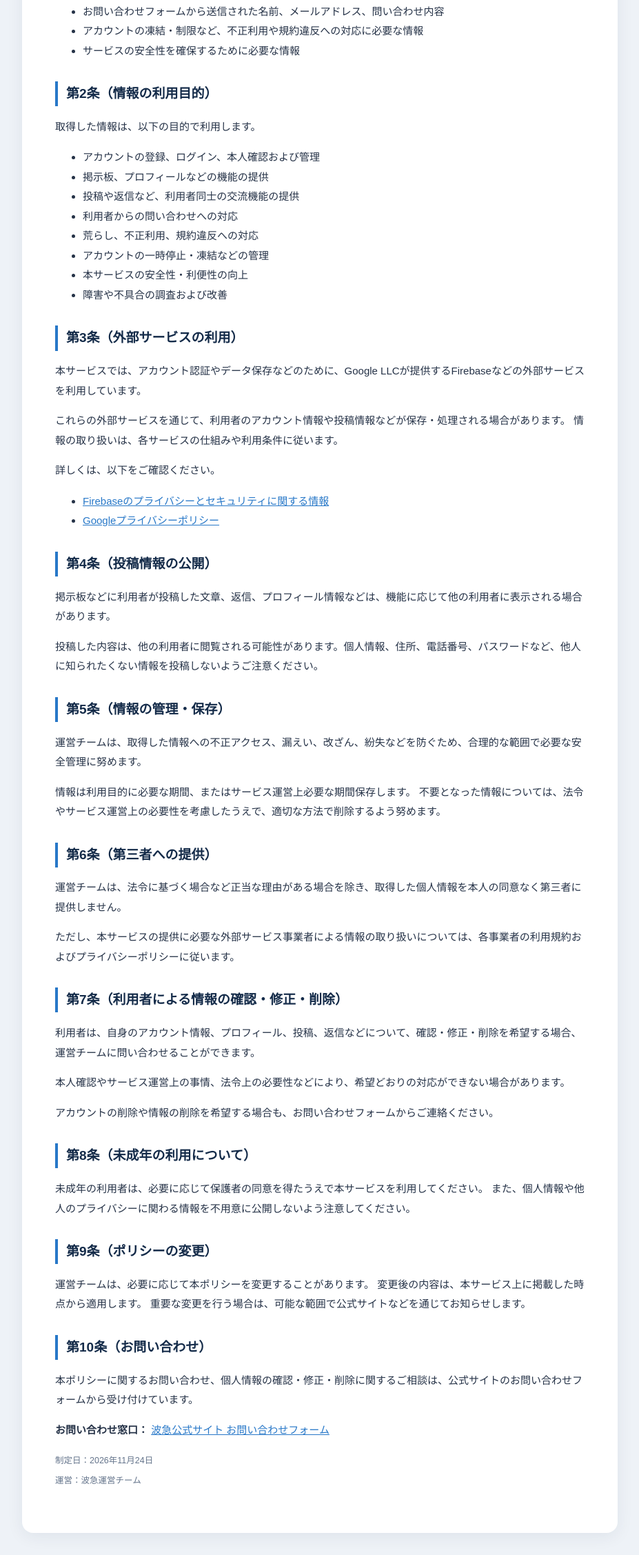
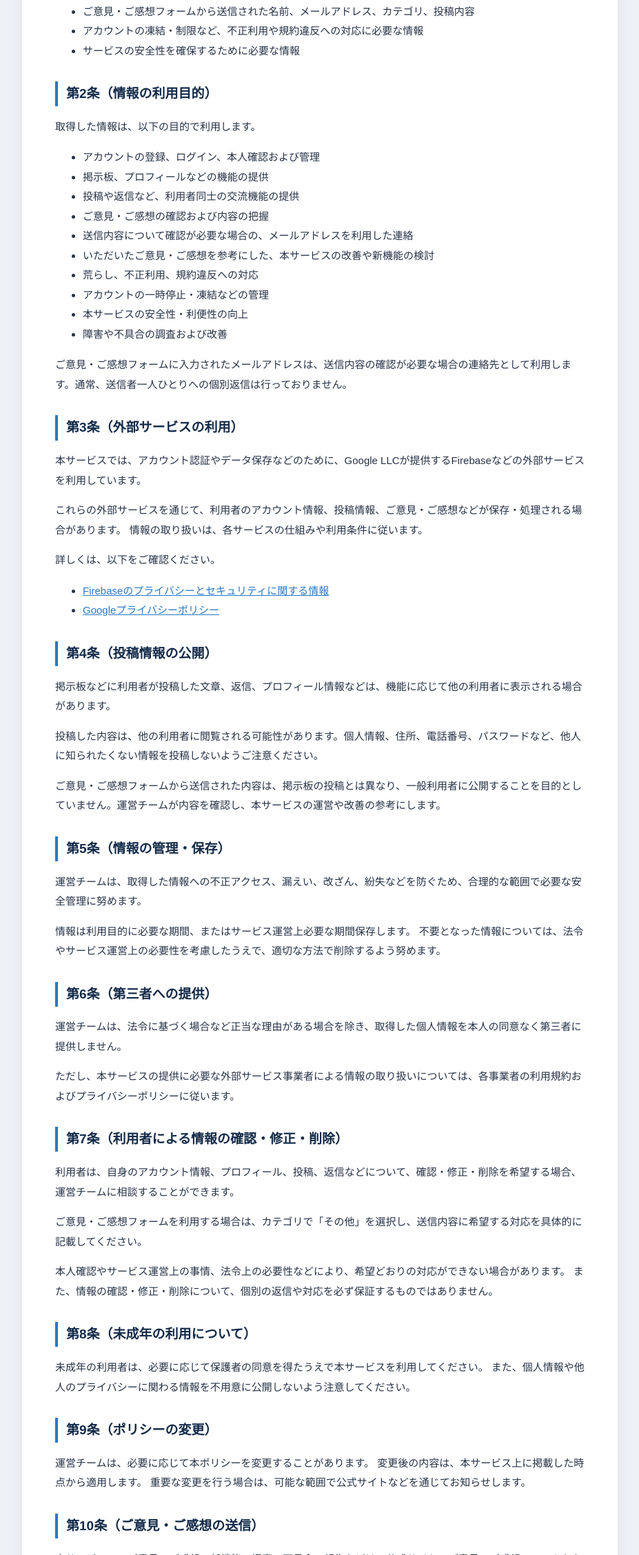
Before and after one commit to Namikyu/Namikyu-railway, a plain HTML site: page privacy.html in a window 1280 px wide. Shown: the part 545-2800 px from the top of the page at 69% size, without its empty margins (176-1103 px from the left). Drawn offline with Linux system fonts and the light colour scheme.

Commit message:
Update privacy.html

```diff
--- a/privacy.html
+++ b/privacy.html
@@ -1,3 +1,4 @@
+
 <!DOCTYPE html>
 <html lang="ja">
 <head>
@@ -50,7 +51,7 @@ footer a{margin:0 8px}
 <li>ユーザー名、プロフィール画像、プロフィールに入力された情報</li>
 <li>掲示板への投稿、返信、投稿日時などのコンテンツ情報</li>
 <li>オンライン状態など、サービスの機能に伴って記録される情報</li>
-<li>お問い合わせフォームから送信された名前、メールアドレス、問い合わせ内容</li>
+<li>ご意見・ご感想フォームから送信された名前、メールアドレス、カテゴリ、投稿内容</li>
 <li>アカウントの凍結・制限など、不正利用や規約違反への対応に必要な情報</li>
 <li>サービスの安全性を確保するために必要な情報</li>
 </ul>
@@ -63,12 +64,18 @@ footer a{margin:0 8px}
 <li>アカウントの登録、ログイン、本人確認および管理</li>
 <li>掲示板、プロフィールなどの機能の提供</li>
 <li>投稿や返信など、利用者同士の交流機能の提供</li>
-<li>利用者からの問い合わせへの対応</li>
+<li>ご意見・ご感想の確認および内容の把握</li>
+<li>送信内容について確認が必要な場合の、メールアドレスを利用した連絡</li>
+<li>いただいたご意見・ご感想を参考にした、本サービスの改善や新機能の検討</li>
 <li>荒らし、不正利用、規約違反への対応</li>
 <li>アカウントの一時停止・凍結などの管理</li>
 <li>本サービスの安全性・利便性の向上</li>
 <li>障害や不具合の調査および改善</li>
 </ul>
+
+<p>
+ご意見・ご感想フォームに入力されたメールアドレスは、送信内容の確認が必要な場合の連絡先として利用します。通常、送信者一人ひとりへの個別返信は行っておりません。
+</p>
 
 <h2>第3条（外部サービスの利用）</h2>
 
@@ -77,7 +84,7 @@ footer a{margin:0 8px}
 </p>
 
 <p>
-これらの外部サービスを通じて、利用者のアカウント情報や投稿情報などが保存・処理される場合があります。
+これらの外部サービスを通じて、利用者のアカウント情報、投稿情報、ご意見・ご感想などが保存・処理される場合があります。
 情報の取り扱いは、各サービスの仕組みや利用条件に従います。
 </p>
 
@@ -98,6 +105,10 @@ footer a{margin:0 8px}
 
 <p>
 投稿した内容は、他の利用者に閲覧される可能性があります。個人情報、住所、電話番号、パスワードなど、他人に知られたくない情報を投稿しないようご注意ください。
+</p>
+
+<p>
+ご意見・ご感想フォームから送信された内容は、掲示板の投稿とは異なり、一般利用者に公開することを目的としていません。運営チームが内容を確認し、本サービスの運営や改善の参考にします。
 </p>
 
 <h2>第5条（情報の管理・保存）</h2>
@@ -124,15 +135,16 @@ footer a{margin:0 8px}
 <h2>第7条（利用者による情報の確認・修正・削除）</h2>
 
 <p>
-利用者は、自身のアカウント情報、プロフィール、投稿、返信などについて、確認・修正・削除を希望する場合、運営チームに問い合わせることができます。
+利用者は、自身のアカウント情報、プロフィール、投稿、返信などについて、確認・修正・削除を希望する場合、運営チームに相談することができます。
+</p>
+
+<p>
+ご意見・ご感想フォームを利用する場合は、カテゴリで「その他」を選択し、送信内容に希望する対応を具体的に記載してください。
 </p>
 
 <p>
 本人確認やサービス運営上の事情、法令上の必要性などにより、希望どおりの対応ができない場合があります。
-</p>
-
-<p>
-アカウントの削除や情報の削除を希望する場合も、お問い合わせフォームからご連絡ください。
+また、情報の確認・修正・削除について、個別の返信や対応を必ず保証するものではありません。
 </p>
 
 <h2>第8条（未成年の利用について）</h2>
@@ -150,15 +162,23 @@ footer a{margin:0 8px}
 重要な変更を行う場合は、可能な範囲で公式サイトなどを通じてお知らせします。
 </p>
 
-<h2>第10条（お問い合わせ）</h2>
+<h2>第10条（ご意見・ご感想の送信）</h2>
 
 <p>
-本ポリシーに関するお問い合わせ、個人情報の確認・修正・削除に関するご相談は、公式サイトのお問い合わせフォームから受け付けています。
+本サービスへのご意見、ご感想、新機能の提案、不具合の報告などは、公式サイトのご意見・ご感想フォームから送信できます。
 </p>
 
 <p>
-<strong>お問い合わせ窓口：</strong>
-<a href="./contact.html">波急公式サイト お問い合わせフォーム</a>
+送信された内容は運営チームが確認し、今後の波急の運営やサービス改善の参考にします。
+</p>
+
+<p>
+メールアドレスは必須項目ですが、内容の確認が必要な場合の連絡先として使用するものであり、通常、個別の返信は行っておりません。
+</p>
+
+<p>
+<strong>送信窓口：</strong>
+<a href="./contact.html">波急公式サイト ご意見・ご感想フォーム</a>
 </p>
 
 <p>
@@ -174,7 +194,7 @@ footer a{margin:0 8px}
 <footer>
 <a href="./index.html">トップページ</a>
 <a href="./terms.html">利用規約</a>
-<a href="./contact.html">お問い合わせ</a>
+<a href="./contact.html">ご意見・ご感想</a>
 <a href="./board.html">掲示板</a>
 <br>
 © 波急 運営チーム
```
